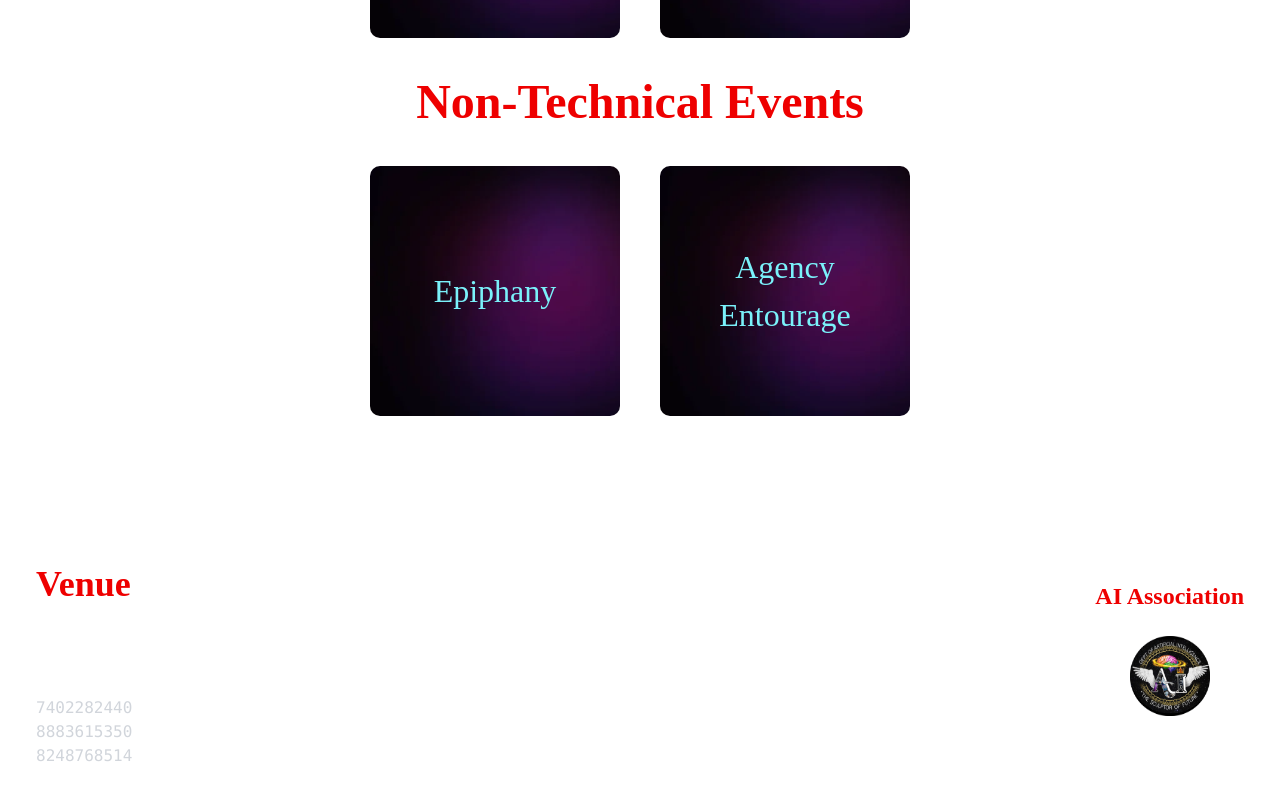
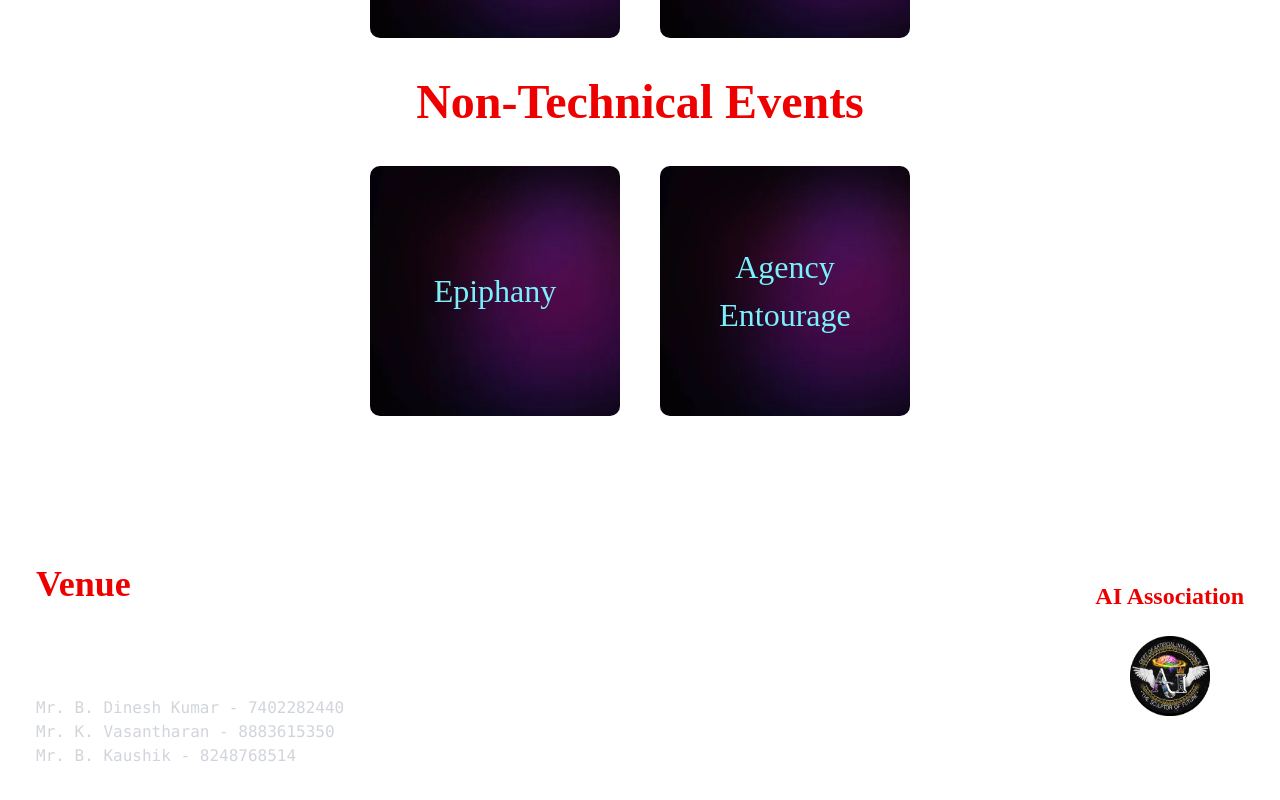
Before and after one commit to KUMARANVASANTH/newell-s_2k23, a React (Create React App) app: page / in a window 1280 px wide. Shown: the part 1830-2630 px from the top of the page. Built offline with nearby package versions, Linux system fonts and the light colour scheme.

Commit message:
Webpage is ready for hosting

```diff
--- a/src/Components/Footer.jsx
+++ b/src/Components/Footer.jsx
@@ -34,9 +34,9 @@ function Footer(){
                     <h1 className='w-full text-4xl font-bold text-[var(--red)]'>Venue</h1>
                     <h1 className='w-full text-3xl font-bold text-white py-4'>Jamsedji Tata Seminar Hall</h1>
                     <p className='font-bold text-1xl text-white'>Student Co ordinator</p>
-                    <p className='font-mono'>7402282440</p>
-                    <p className='font-mono'>8883615350</p>
-                    <p className='font-mono'>8248768514</p>
+                    <p className='font-mono'>Mr. B. Dinesh Kumar - 7402282440</p>
+                    <p className='font-mono'>Mr. K. Vasantharan - 8883615350</p>
+                    <p className='font-mono'>Mr. B. Kaushik - 8248768514</p>
                     {/* <ul className="py-4">
                         <a href='mailto:ece.isf.2023@gmailcom' rel="noopener noreferrer " target={"_blank"} >
                             <li className='text-lg'> <FaGoogle size={30} className="inline-block" /><span className="px-2 text-lg">ece.isf.2023@gmail.com</span></li>
--- a/src/Components/Model.jsx
+++ b/src/Components/Model.jsx
@@ -26,7 +26,7 @@ const Modal = ({ setIsOpen,handleClick,Content }) => {
           {/* <p className="sm:text-[22px] text-[23px] font-bold text-[var(--red)] text-start">
             Gpay Number: <span className="text-[var(--blue)]">9994538549</span>
           </p> */}
-          <p className='py-2 font-bold  text-2xl text-[var(--red)] text-start'>Any Doubts:</p>
+          <p className='py-2 font-bold  text-2xl text-[var(--red)] text-start'>Any Clarification Contact:</p>
           <p className='text-[var(--blue)] text-start'>Mr . K . Vasantharan  - 8883615350 </p>
           <p className='text-[var(--blue)] text-start'>Mr . B . Kaushik  - 8248768514 </p>
           <div className="flex justify-center mt-8">
```
Also changed, not shown: 11 other files (tests, documents, lock files or other folders).
